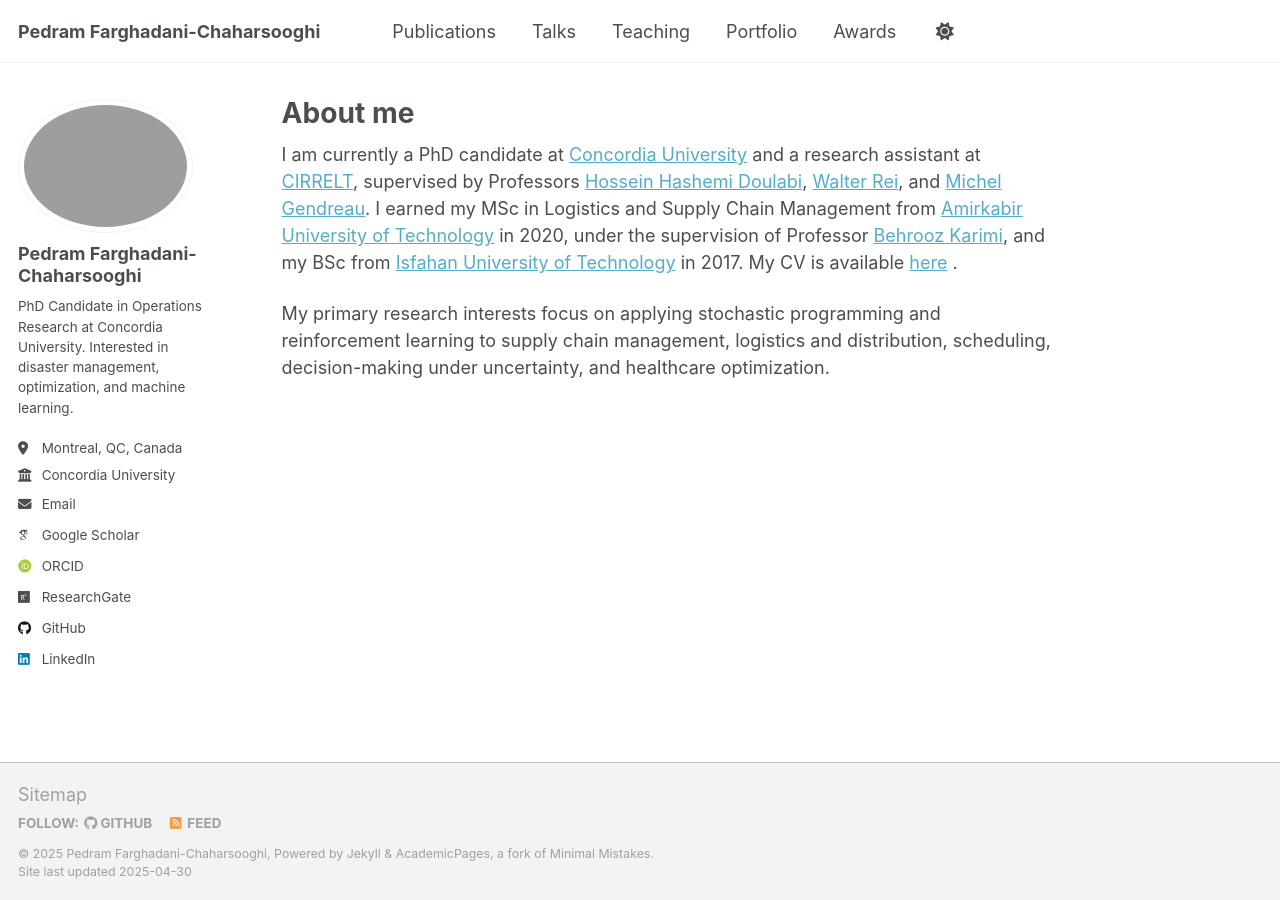
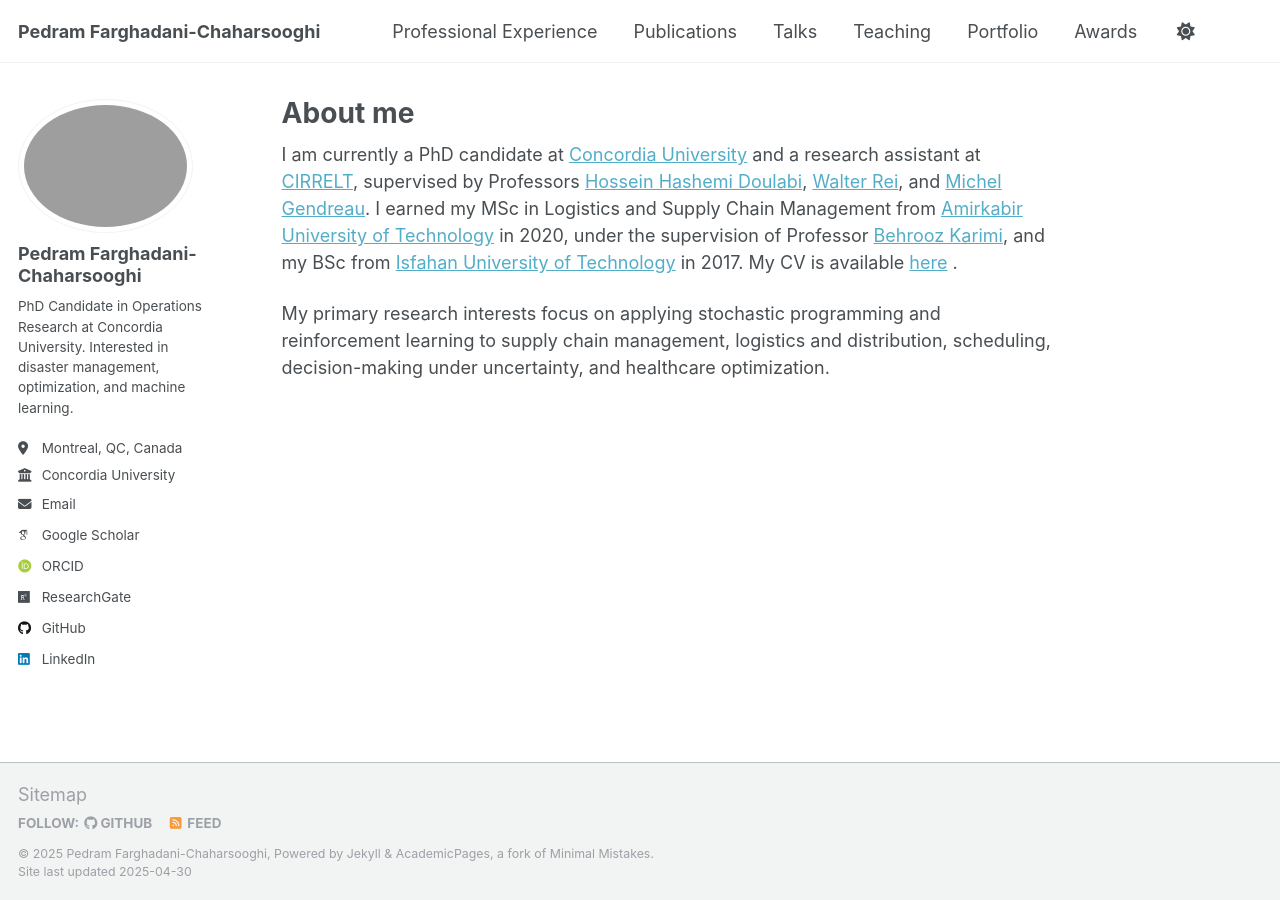
Before and after one commit to Pedram-Fdi/Pedram-Fdi.github.io, a Jekyll site: the page built from _pages/about.md, in a window 1280 px wide. Built offline with Jekyll 4.4.1, drawn with Linux system fonts in a browser that asks for light colours; some web fonts are replaced.

Commit message:
Update navigation.yml

```diff
--- a/_data/navigation.yml
+++ b/_data/navigation.yml
@@ -8,6 +8,9 @@
 #      Markdown formatted page while the second is generated using JSON.
 
 main:
+  - title: "Professional Experience"
+    url: /ProfessionalExperience/
+
   - title: "Publications"
     url: /publications/
 
```
